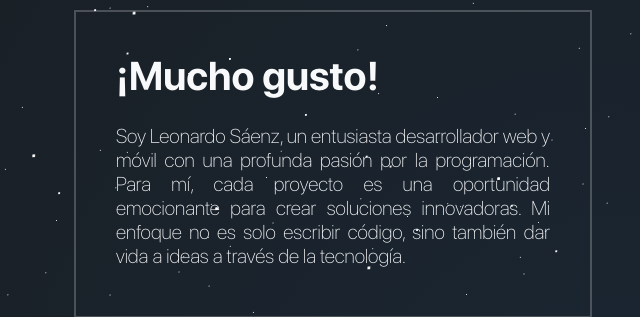
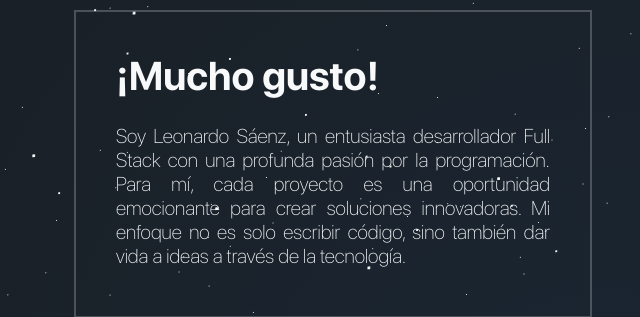
Before and after one commit to leonardos4enz/leonardos4enzOLD.github.io, a plain HTML site: page index.html in a window 1280 px wide. Shown: the part 162-479 px from the top of the page, 28-668 px from the left. Drawn offline with nearby package versions, Linux system fonts and the light colour scheme; some packages are replaced by stand-ins of ours; a script that the page names is missing.

Commit message:
full stack

```diff
--- a/index.html
+++ b/index.html
@@ -35,7 +35,7 @@
                                     </div>
                                     <div>
                                         <h5 class="sfpro-thin text-wrap" style="text-align: justify;">
-                                            Soy Leonardo Sáenz, un entusiasta desarrollador web y móvil con una profunda pasión por la programación. Para mí, cada proyecto es una oportunidad emocionante para crear soluciones innovadoras. Mi enfoque no es solo escribir código, sino también dar vida a ideas a través de la tecnología.
+                                            Soy Leonardo Sáenz, un entusiasta desarrollador Full Stack con una profunda pasión por la programación. Para mí, cada proyecto es una oportunidad emocionante para crear soluciones innovadoras. Mi enfoque no es solo escribir código, sino también dar vida a ideas a través de la tecnología.
                                         </h5>
                                     </div>
                                 </div>
```
